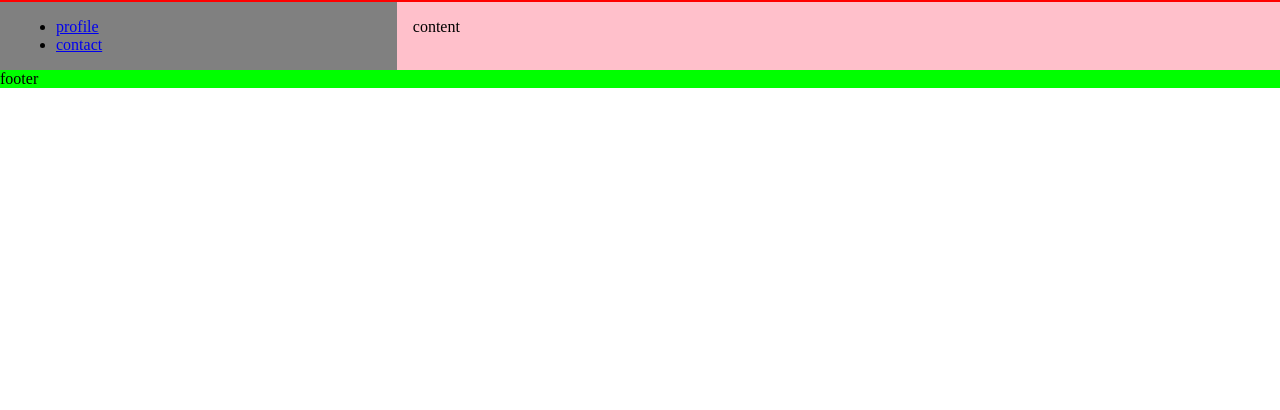
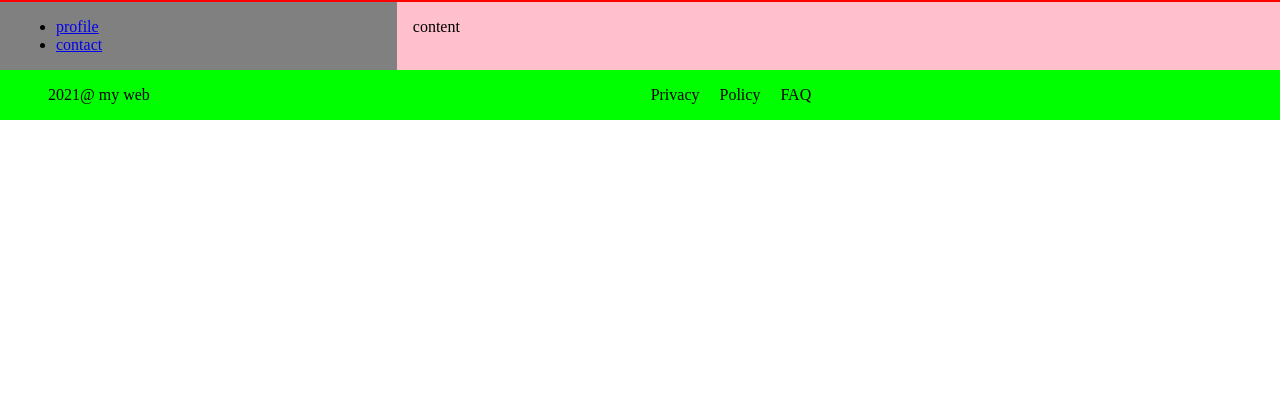
Before and after one commit to AranBeitia/simple-layout, a plain HTML site: page index.html in a window 1280 px wide. Shown: the part 390-800 px from the top of the page. Drawn offline with Linux system fonts and the light colour scheme.

Commit message:
Primeros pasos footer

```diff
--- a/index.html
+++ b/index.html
@@ -30,6 +30,26 @@
     <section class="main-content">content</section>
   </main>
 
-  <footer class="footer">footer</footer>
+  <footer class="footer">
+
+    <!-- COPYRIGHT -->
+    <p class="copyright">2021@ my web</p>
+
+    <!-- PRIVACY -->
+    <nav>
+      <ul class="footer-menu">
+        <li>Privacy</li>
+        <li>Policy</li>
+        <li>FAQ</li>
+      </ul>
+    </nav>
+
+    <!-- SOCIAL -->
+    <div>
+      <img src="" alt="">
+      <img src="" alt="">
+      <img src="" alt="">
+    </div>
+  </footer>
 </body>
 </html>
--- a/main.css
+++ b/main.css
@@ -53,4 +53,21 @@ ul {
 /* footer */
 .footer {
   background-color: lime;
+  display: flex;
+  justify-content: space-between;
+  align-items: center;
 }
+
+.footer-menu > li {
+  display: inline;
+  list-style: none;
+  padding: 0.5rem
+}
+
+.copyright {
+  padding-left: 3rem;
+}
+
+.footer-menu  {
+
+}
```
